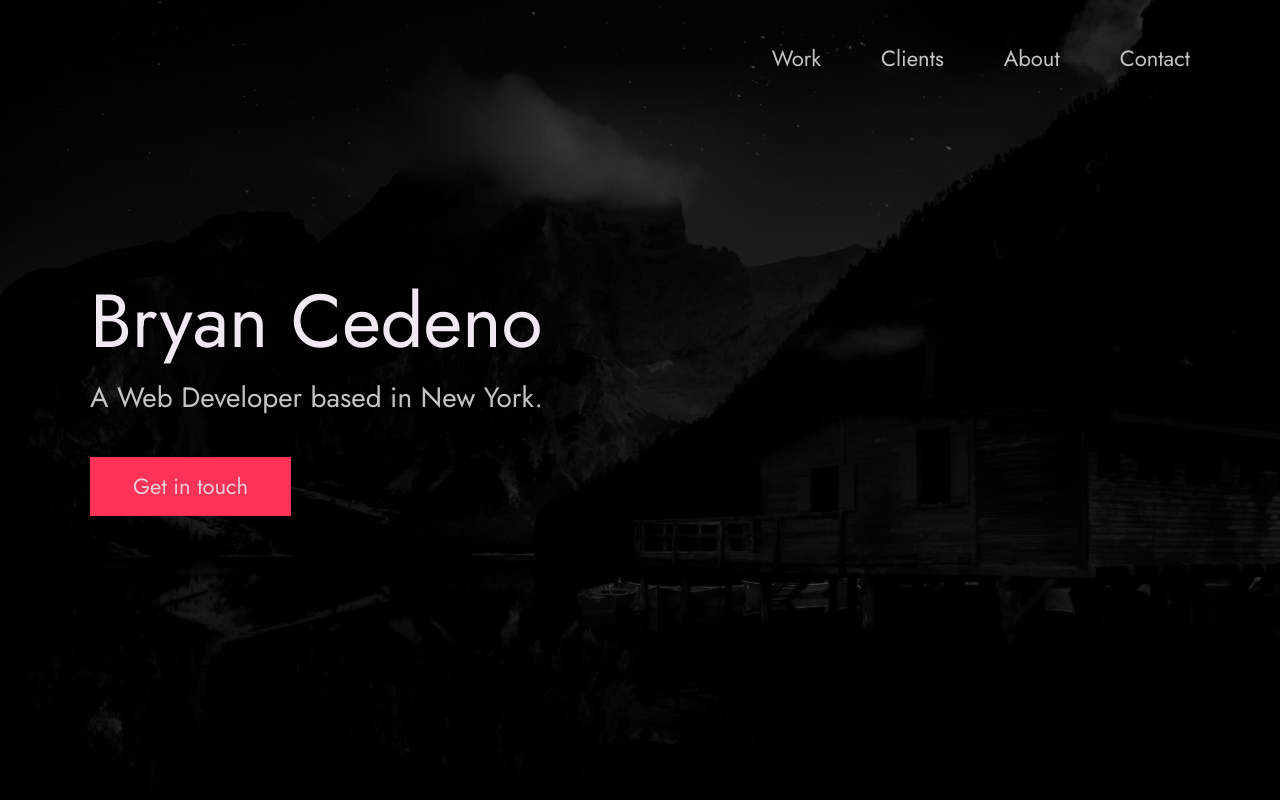
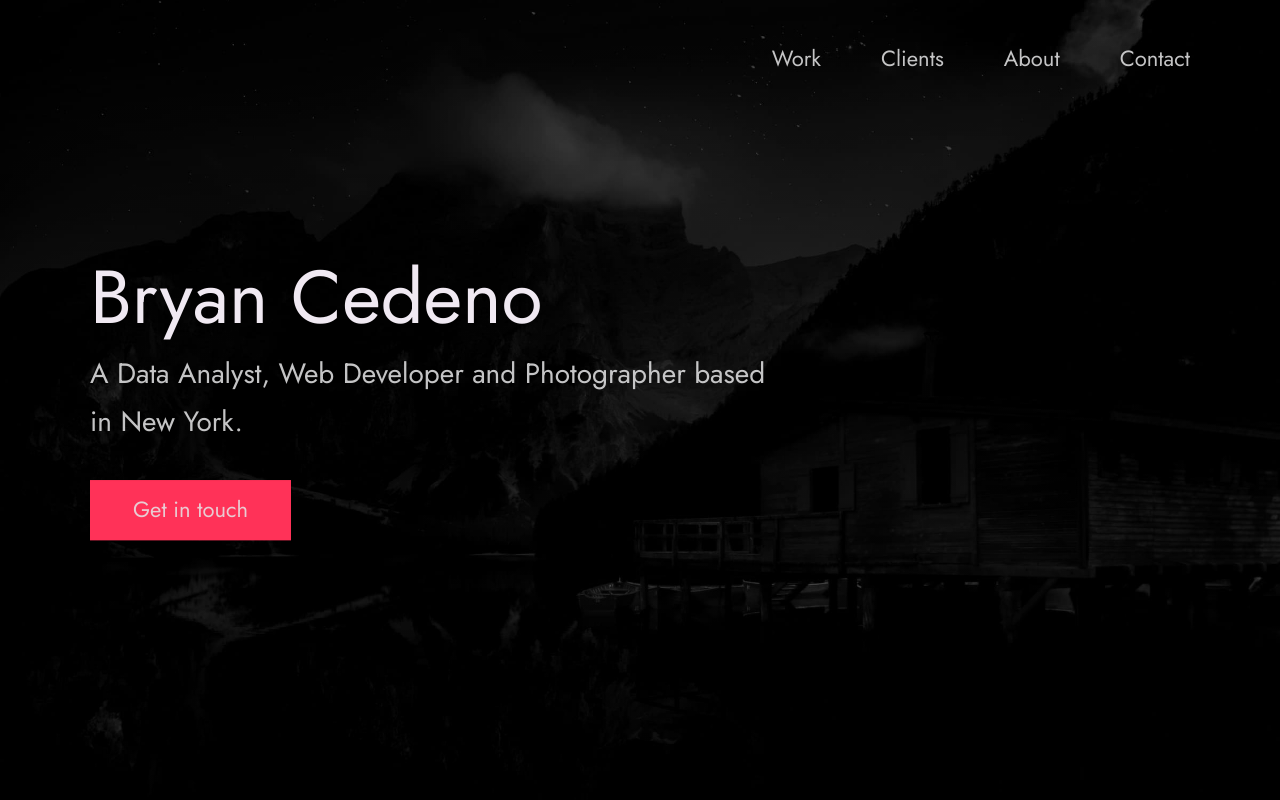
Before and after one commit to Brxto/Brxto.github.io, a plain HTML site: page index.html in a window 1280 px wide. Shown: the top 800 px of the page. Drawn offline with Linux system fonts and the light colour scheme.

Commit message:
sprucing up

```diff
--- a/index.html
+++ b/index.html
@@ -59,7 +59,7 @@
           <span>Bryan Cedeno</span>
         </h1>
         <!-- Put a small paragraph about yourself -->
-        <p>A Web Developer based in New York.</p>
+        <p>A Data Analyst, Web Developer and Photographer based in New York.</p>
         <a href="#contact" class="btn btn--pink">Get in touch</a>
       </div>
     </div>
```
